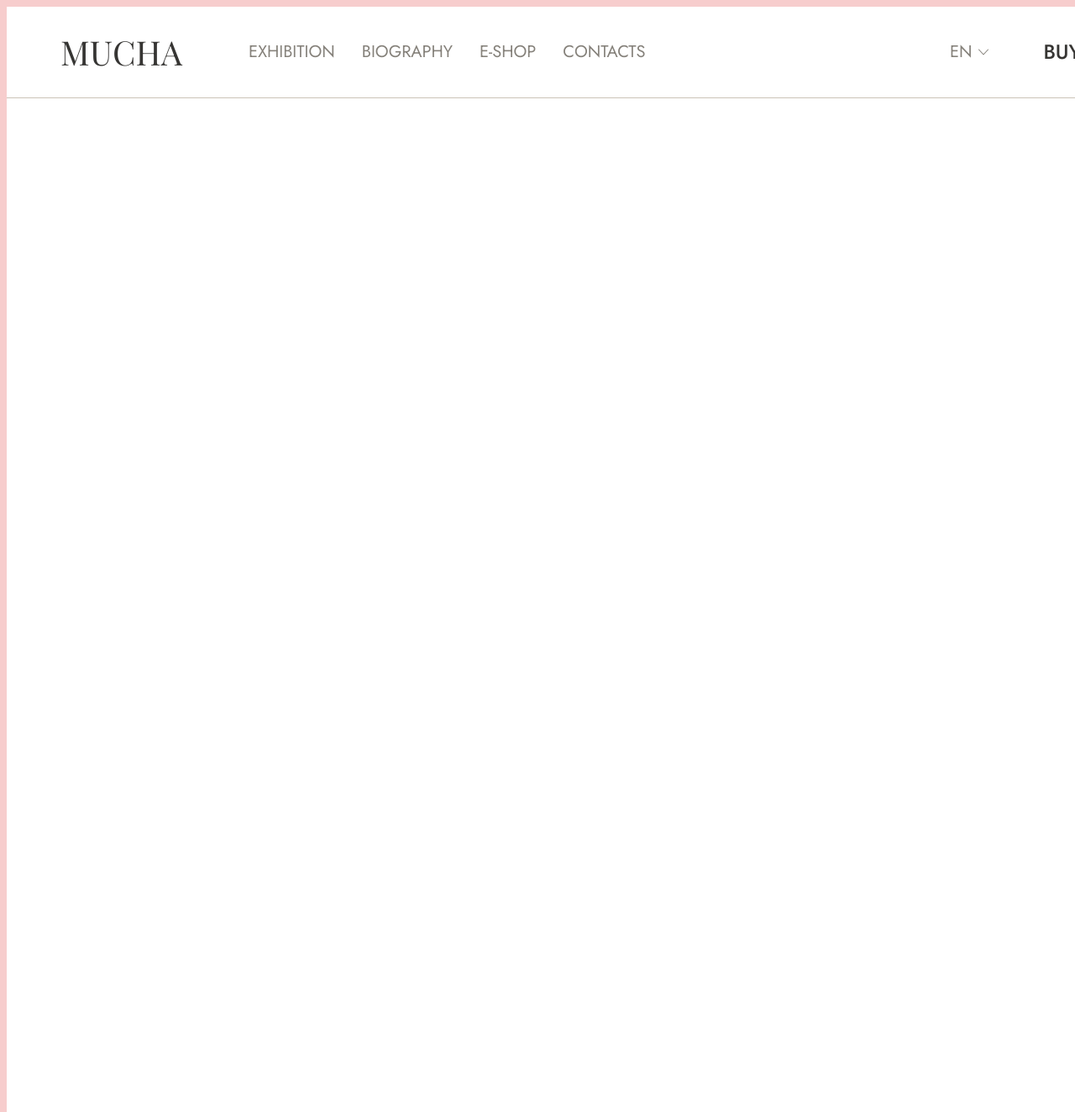
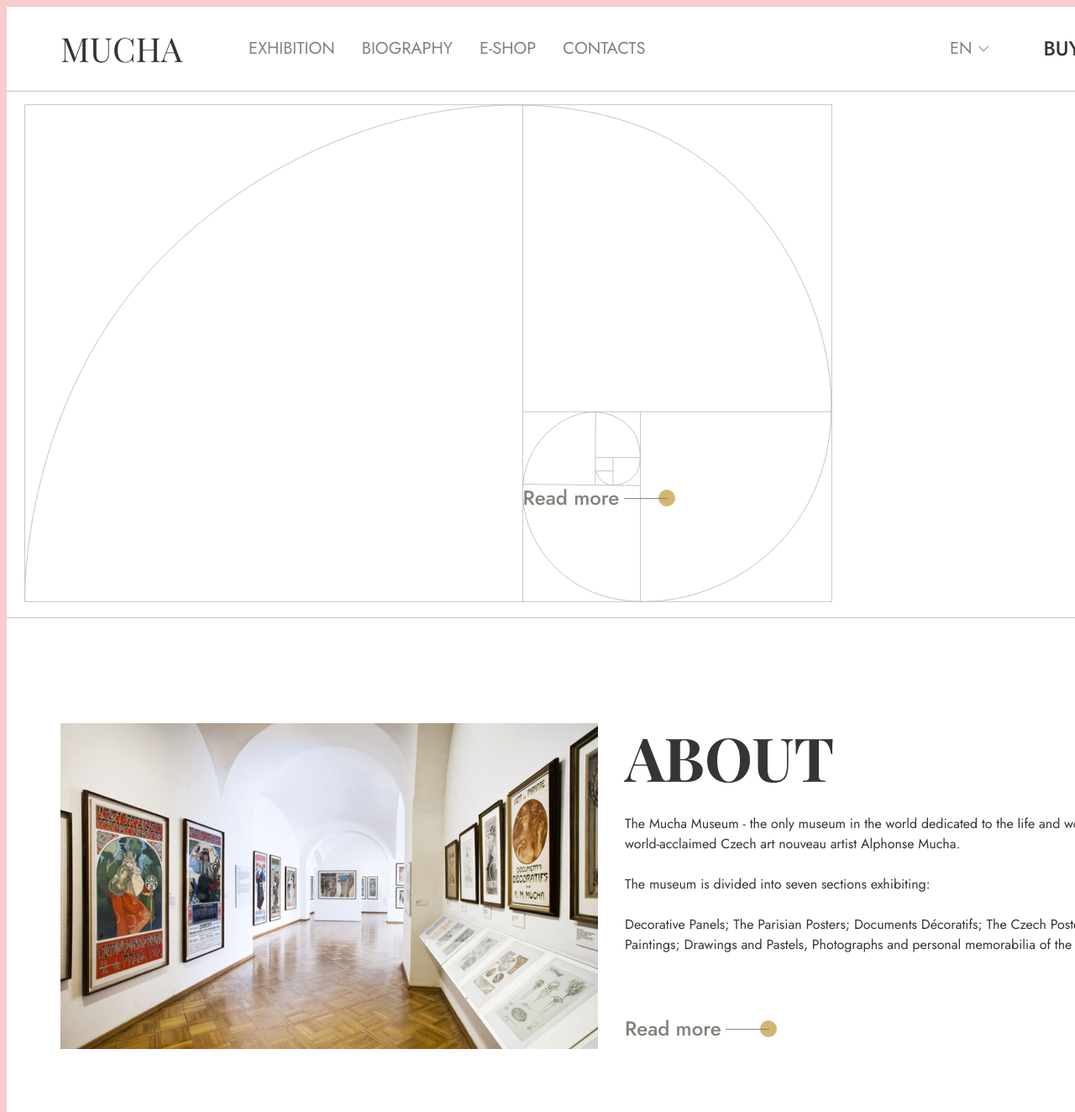
Before and after one commit to ketrin-net/museum_MUCHA, a plain HTML site: page main_page.html in a window 1280 px wide. Shown: the top 1324 px of the page at 84% size. Drawn offline with nearby package versions, Linux system fonts and the light colour scheme.

Commit message:
contABOUT and start contMAIN

```diff
--- a/css/_generalStyle.scss
+++ b/css/_generalStyle.scss
@@ -55,16 +55,29 @@ nav {
     color: $secondary-text-color;
 }
 
-.btn.buy-tic {
+.btn {
     font-family: $secondary-font;
     position: relative;
-    z-index: 2000;
 
-    svg{
+    svg {
         position: absolute;
-        top: 18%;
-        left: 88%;
-        z-index: 1;
+        top: -35%;
+        left: 90%;
+    }
+
+    &.raed {
+        width: 174px;
+        height: 40px;
+
+        a {
+            color: $secondary-text-color;
+        }
+    }
+
+    img {
+        position: absolute;
+        bottom: 14px;
+        right: -7px;
     }
 }
 
@@ -75,11 +88,28 @@ nav {
     border: 1px;
 }
 
+h1 {
+    font-size: 72px;
+    font-style: normal;
+    font-weight: 700;
+    line-height: 80px;
+    margin: 0px;
+}
+
 h2 {
     font-size: 40px;
     font-style: normal;
     font-weight: 400;
     line-height: 52px;
+    margin: 0px;
+}
+
+h3 {
+    font-size: 32px;
+    font-style: normal;
+    font-weight: 600;
+    line-height: 44px;
+    margin: 0px;
 }
 
 h4  {
@@ -87,6 +117,7 @@ h4  {
     font-style: normal;
     font-weight: 500;
     line-height: 32px;
+    margin: 0px;
 }
 
 h5 {
@@ -94,4 +125,13 @@ h5 {
     font-style: normal;
     font-weight: 400;
     line-height: 32px;
+    margin: 0px;
 }
+
+p {
+    font-size: 16px;
+    font-style: normal;
+    font-weight: 400;
+    line-height: 24px;
+    margin: 0px;
+}
--- /dev/null
+++ b/css/_homepage.scss
@@ -0,0 +1,46 @@
+$main-font: 'Playfair Display', serif;
+$secondary-font: 'Jost', sans-serif;
+$main-text-color: #363533;
+$secondary-text-color: #85817A;
+
+.container {
+    width: auto;
+    margin-bottom: 72px;
+
+    &.main {
+        width: 1440px;
+        height: 608px;
+        display: grid;
+        grid-template-columns: 980px 460px;
+        grid-template-rows: auto 1px;
+
+        .logo {
+            padding: 7.68px 8.65px 7.68px 10.57px;
+            position: relative;
+        }
+
+        .btn {
+            position: absolute;
+            bottom: 118.68px;
+            left: 614.57px;
+        }
+
+        .divider {
+            grid-column: span 2;
+        }
+    }
+
+    &.about {
+        padding: 72px 64px;
+        display: flex;
+        gap: 32px;
+
+        p {
+            font-family: $secondary-font;
+            width: 640px;
+            height: 172px;
+            margin-top: 28px;
+            margin-bottom: 68px;
+        }
+    }
+}
--- a/css/main.scss
+++ b/css/main.scss
@@ -1 +1,2 @@
 @import 'generalStyle';
+@import 'homepage';
--- a/main_page.html
+++ b/main_page.html
@@ -6,7 +6,8 @@
     <title>Document</title>
     <link rel="preconnect" href="https://fonts.googleapis.com">
     <link rel="preconnect" href="https://fonts.gstatic.com" crossorigin>
-    <link href="https://fonts.googleapis.com/css2?family=Jost:wght@400;500&family=Playfair+Display&display=swap"
+    <link
+        href="https://fonts.googleapis.com/css2?family=Jost:wght@300;400;500;600;700&family=Playfair+Display:wght@400;500;600;700&display=swap"
         rel="stylesheet">
     <link rel="stylesheet" href="./css/main.css">
 </head>
@@ -35,16 +36,49 @@
                     </defs>
                 </svg>
             </div>
-            <div class="btn buy-tic">
-                <a href="#">
-                    <svg xmlns="http://www.w3.org/2000/svg" width="32" height="32" viewBox="0 0 32 32" fill="none">
-                        <circle cx="16" cy="16" r="16" fill="#D3B771" />
-                    </svg>
-                    <h4>BUY TICKETS</h4>
-                </a>
-            </div>
+            <a href="#" class="btn">
+                <svg xmlns="http://www.w3.org/2000/svg" width="32" height="32" viewBox="0 0 32 32" fill="none">
+                    <circle cx="16" cy="16" r="16" fill="#D3B771" />
+                </svg>
+                <h4>BUY TICKETS</h4>
+            </a>
         </header>
         <div class="divider"></div>
+        <div class="container main">
+            <div class="logo">
+                <img src="./img/golden_ratio.svg">
+
+                <div class="btn raed">
+                    <a href="#">
+                        <h4>Read more</h4>
+                        <img src="/img/ellipse_with_line.svg">
+                    </a>
+                </div>
+            </div>
+            <div></div>
+            <div class="divider"></div>
+        </div>
+        <div class="container about">
+                <img src="./img/MuseumPhoto_main_about.png" width="640px" height="388px">
+                <div>
+                    <h1>ABOUT</h1>
+                    <p>
+                        The Mucha Museum - the only museum in the world dedicated to the life and work of the world-acclaimed Czech art nouveau
+                        artist Alphonse Mucha.
+                        <br><br>
+                        The museum is divided into seven sections exhibiting:
+                        <br><br>
+                        Decorative Panels; The Parisian Posters; Documents Décoratifs; The Czech Posters; Oil Paintings; Drawings and Pastels,
+                        Photographs and personal memorabilia of the artist.
+                    </p>
+                    <div  class="btn raed">
+                        <a href="#">
+                            <h4>Read more</h4>
+                            <img src="/img/ellipse_with_line.svg">
+                        </a>
+                    </div>
+                </div>
+        </div>
     </div>
 </body>
 </html>
```
Also changed, not shown: css/main.css, img/Ellipse_buy_tickets.png (deleted), img/MuseumPhoto_main_about.png (added), img/ellipse_with_line.svg (added), img/golden_ratio.svg (added), 1 other file.
